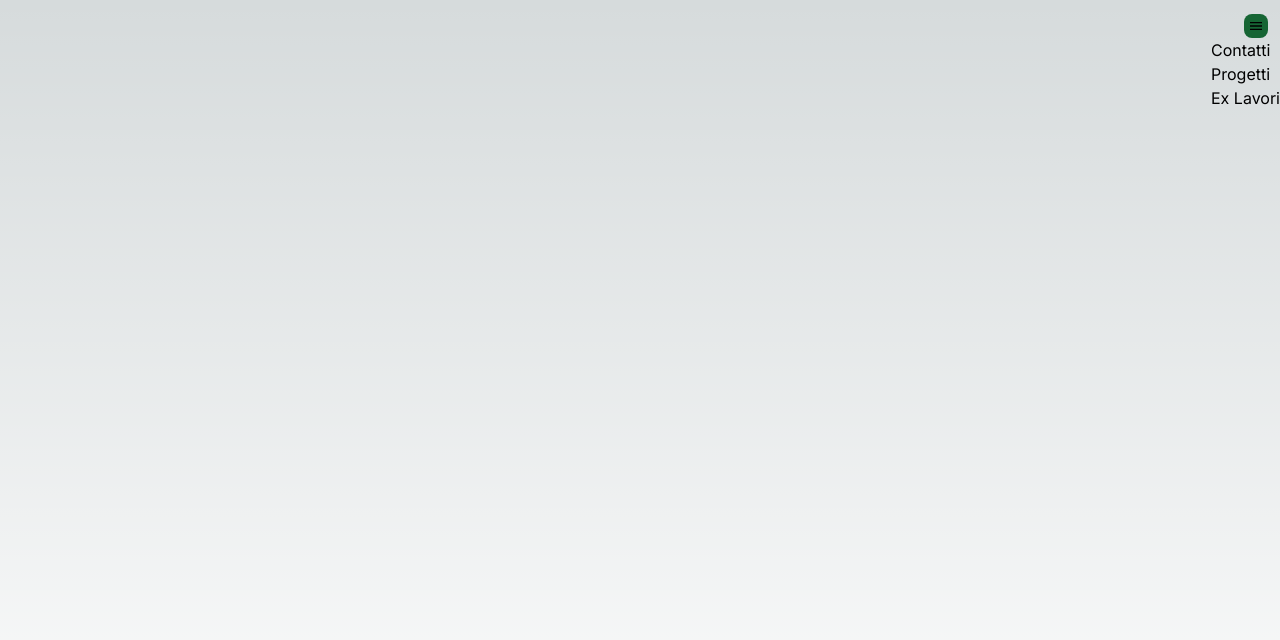
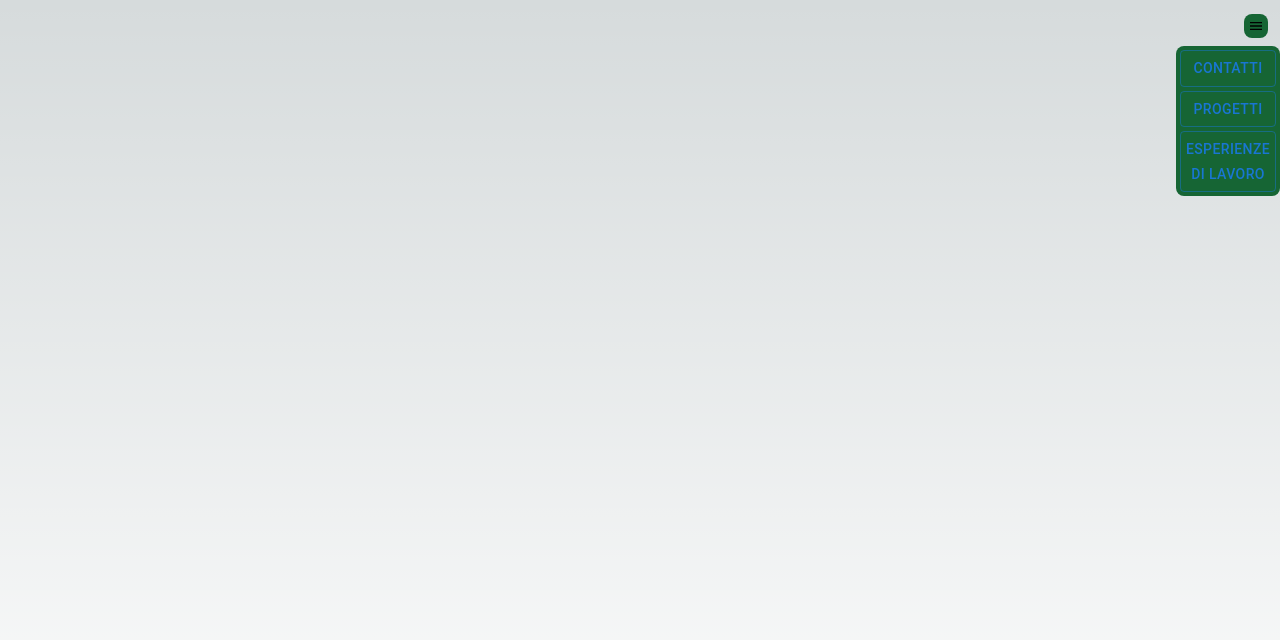
Before and after one commit to FedericoGrim/My-CV-Site, a Next.js app: page / in a window 1280 px wide. Both pictures are taken after a click on the button 1256 px from the left and 24 px from the top of the page. Shown: the top 640 px of the page. Built offline with nearby package versions, Linux system fonts and the light colour scheme.

Commit message:
improoving of DropDownMenu

```diff
--- a/src/app/layout.tsx
+++ b/src/app/layout.tsx
@@ -23,11 +23,22 @@ export default function RootLayout({
       </head>
 
       <body className={inter.className}>
-        <DropDownMenu
-          class=""
-          options={["Contatti", "Progetti", "Ex Lavori"]}
-          optionsFunctionality={[]}
-        />
+        <div className='flex justify-end m-3'>
+          <DropDownMenu
+            iconSelection="menu"
+
+            classnameDropDown=""
+            classnameMenu='my-2 bg-green-800 rounded-lg'
+            classnameMenuIcon='bg-green-800 p-1 rounded-lg text-5xl'
+            classnameMyButton="text-black border-2 border-black w-24"
+            classnameMyButtonDiv='m-1'
+
+            variantMyButton='outlined'
+
+            options={["Contatti", "Progetti", "Esperienze di lavoro"]}
+            optionsFunctionality={[]}
+          />
+        </div>
 
         {children}
         <footer>
--- a/src/components/DropDownMenu/DropDownMenu.tsx
+++ b/src/components/DropDownMenu/DropDownMenu.tsx
@@ -1,18 +1,25 @@
 'use client';
 
 import React from 'react';
-
 import { Dropdown } from '@mui/base/Dropdown';
 import { MenuButton } from '@mui/base/MenuButton';
 import { Menu } from '@mui/base/Menu';
 import { MenuItem } from '@mui/base/MenuItem';
 import MenuIcon from '@mui/icons-material/Menu';
+import SquareIcon from '@mui/icons-material/Square';
 
-import {DropDownMenuProps} from './DropDownMenuProps'
+import { MyButton } from '../Button/Button';
+import { DropDownMenuProps } from './DropDownMenuProps';
 
 export const DropDownMenu: React.FC<DropDownMenuProps> = ({
-    class: className,
-    options,
+  iconSelection = 'menu',
+  classnameDropDown,
+  classnameMenu,
+  classnameMenuIcon,
+  classnameMyButton,
+  classnameMyButtonDiv,
+  variantMyButton = 'text',
+  options = ['text', 'text', 'text'],
   optionsFunctionality
 }) => {
 
@@ -24,22 +31,31 @@ export const DropDownMenu: React.FC<DropDownMenuProps> = ({
     }
   };
 
+  const renderIcon = () => {
+    switch (iconSelection) {
+      case 'menu':
+        return <MenuIcon className={classnameMenuIcon} />;
+      case 'BOH':
+        return <SquareIcon className={classnameMenuIcon} />;
+      default:
+        return <MenuIcon className={classnameMenuIcon} />;
+    }
+  };
+
   return (
-        <div className='flex justify-end m-3'>
-            <Dropdown className={className}>
+    <Dropdown className={classnameDropDown}>
       <MenuButton>
-                    <MenuIcon
-                        className='bg-green-800 p-1 rounded-lg text-5xl'
-                    />
+        {renderIcon()}
       </MenuButton>
-                <Menu>
+      <Menu className={classnameMenu}>
         {options.map((option, index) => (
           <MenuItem key={option} onClick={() => handleMenuClick(index)}>
-                            {option}
+            <div className={classnameMyButtonDiv}>
+              <MyButton className={classnameMyButton} text={option} variant={variantMyButton} />
+            </div>
           </MenuItem>
         ))}
       </Menu>
     </Dropdown>
-        </div>
   );
 };
--- a/src/components/DropDownMenu/DropDownMenuProps.ts
+++ b/src/components/DropDownMenu/DropDownMenuProps.ts
@@ -1,5 +1,14 @@
-export interface DropDownMenuProps{
-    class: string;
-    options: string[];
-    optionsFunctionality: (() => void)[];
+export interface DropDownMenuProps {
+    iconSelection: 'menu' | 'BOH';
+
+  classnameDropDown?: string;
+  classnameMenuIcon?: string;
+  classnameMenu?: string;
+  classnameMyButtonDiv?: string;
+  classnameMyButton?: string;
+
+  options: string[];
+  optionsFunctionality: (() => void)[];
+
+  variantMyButton: 'text' | 'outlined' | 'contained';
 }
```
Lines whose indentation alone changed are shown as unchanged.
